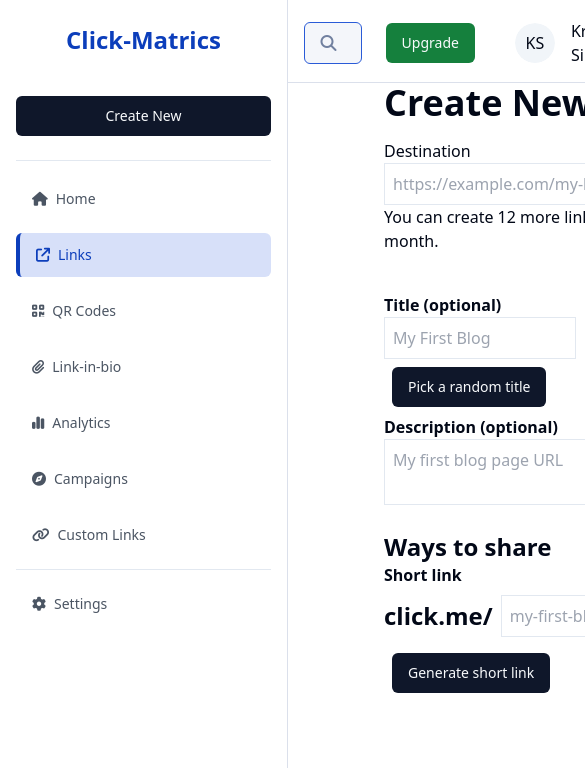
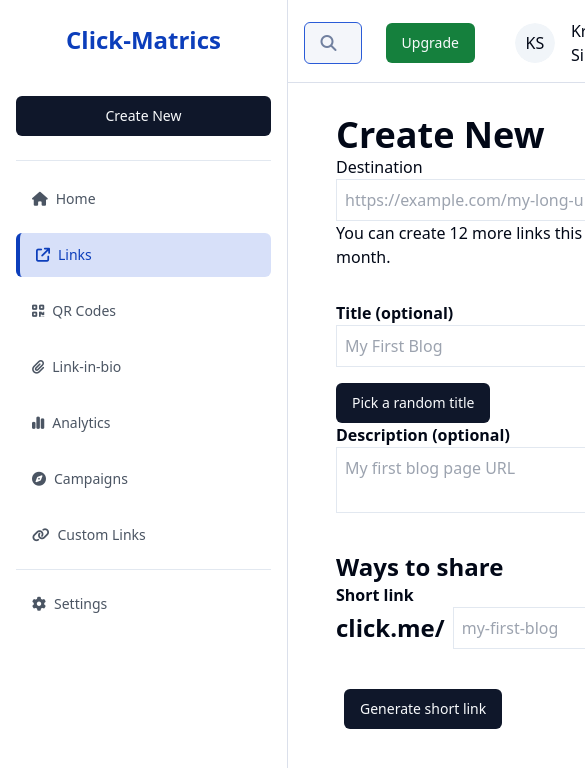
Before and after one commit to oxiton-foundation/click-metrics, a React (Vite) app in the folder client/: page /links in a window 390 px wide. Shown: the top 768 px of the page, 585 px wide, since content can reach past the window. Built offline with nearby package versions, Linux system fonts and the light colour scheme.

Commit message:
I Home and Links page made responsive

```diff
--- a/client/src/components/pages/home.tsx
+++ b/client/src/components/pages/home.tsx
@@ -8,7 +8,7 @@ const Home = () => {
             <div className='p-5'>
                 <div className="ml-10">
                     <h1 className="text-2xl font-bold">Your Connections Platform</h1>
-                    <div className="flex">
+                    <div className="flex flex-col lg:flex-row">
                         <div className="border border-gray-300 rounded-md p-4 m-4 flex items-center">
                             <div>
                                 <p className="text-center">
--- a/client/src/components/pages/links.tsx
+++ b/client/src/components/pages/links.tsx
@@ -25,10 +25,10 @@ const Links = () => {
     };
     return (
         <>
-            <div className="ml-24">
-                <div className="bg-white w-full h-full">
+            <div className="container mx-auto px-4 md:px-0">
+                <div className="bg-white p-8 md:p-12">
                     <p className="text-4xl font-bold"><b>Create New</b></p>
-                    <div className='mt-4'>
+                    <div className='mb-8'>
                         <label htmlFor="inputField">Destination</label><br></br>
                         <input
                             type="text"
@@ -36,7 +36,7 @@ const Links = () => {
                             value={inputValue}
                             onChange={handleChange}
                             placeholder='https://example.com/my-long-url'
-                            className={`border ${isValid ? 'border-500' : 'border-red-500'} p-2 w-96`}
+                            className={`border ${isValid ? 'border-500' : 'border-red-500'} p-2 w-full md:w-96`}
                         />
 
                         {!isValid && <span className="text-red-500 m-2">Invalid URL format</span>}
@@ -44,25 +44,25 @@ const Links = () => {
                         <span>You can create 12 more links this month.</span>
                     </div>
 
-                    <div className="mt-10">
+                    <div className="mt-8">
                         <label htmlFor='title' className="font-bold"><b>Title</b> (optional)</label><br></br>
-                        <input type='text' id='title' className={`border p-2 w-48`} placeholder='My First Blog'/>
-                        <Button className="mt-4 m-2">
+                        <input type='text' id='title' className={`border p-2 w-full md:w-48`} placeholder='My First Blog'/>
+                        <Button className="mt-4">
                             Pick a random title
                         </Button>
                     </div>
-                    <div className="">
+                    <div className="mb-8">
                         <label htmlFor='description' className="font-bold"><b>Description</b> (optional)</label><br></br>
-                        <textarea id='description'className='border w-[600px] p-2' placeholder='My first blog page URL'/>
+                        <textarea id='description'className='border w-full p-2' placeholder='My first blog page URL'/>
                     </div>
 
                     <h1 className="text-2xl font-bold mt-5">Ways to share</h1><h3 className="font-bold">Short link</h3>
 
-                    <div className="flex">
+                    <div className="flex mb-8">
                         <p className='text-2xl font-bold flex items-center'>
                             click.me/
                         </p>
-                        <input type='text' id='custom' className="border p-2 w-80 m-2" placeholder='my-first-blog'/>
+                        <input type='text' id='custom' className="border p-2 w-full md:w-80 ml-2" placeholder='my-first-blog'/>
                     </div>
                     <div>
                         <Button className="mt-4 m-2">
```
